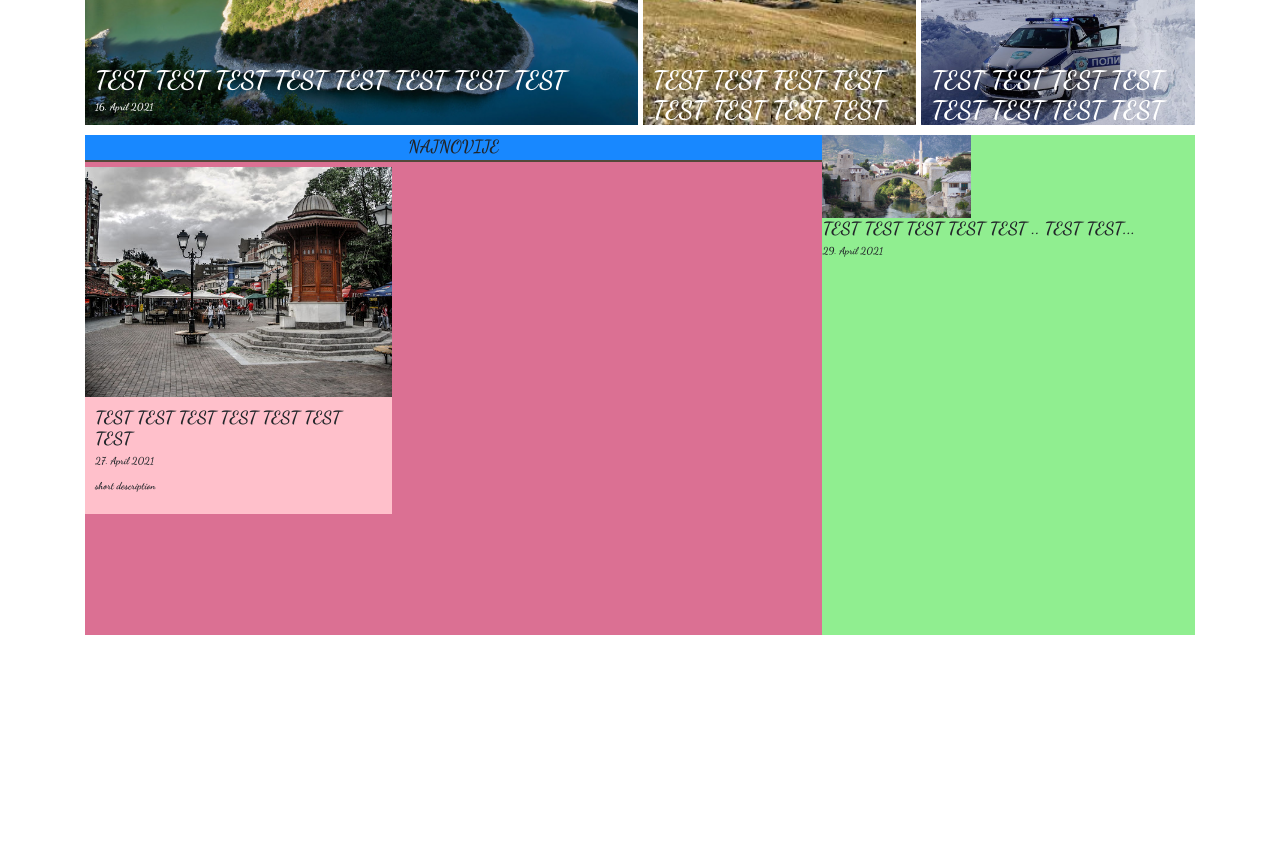
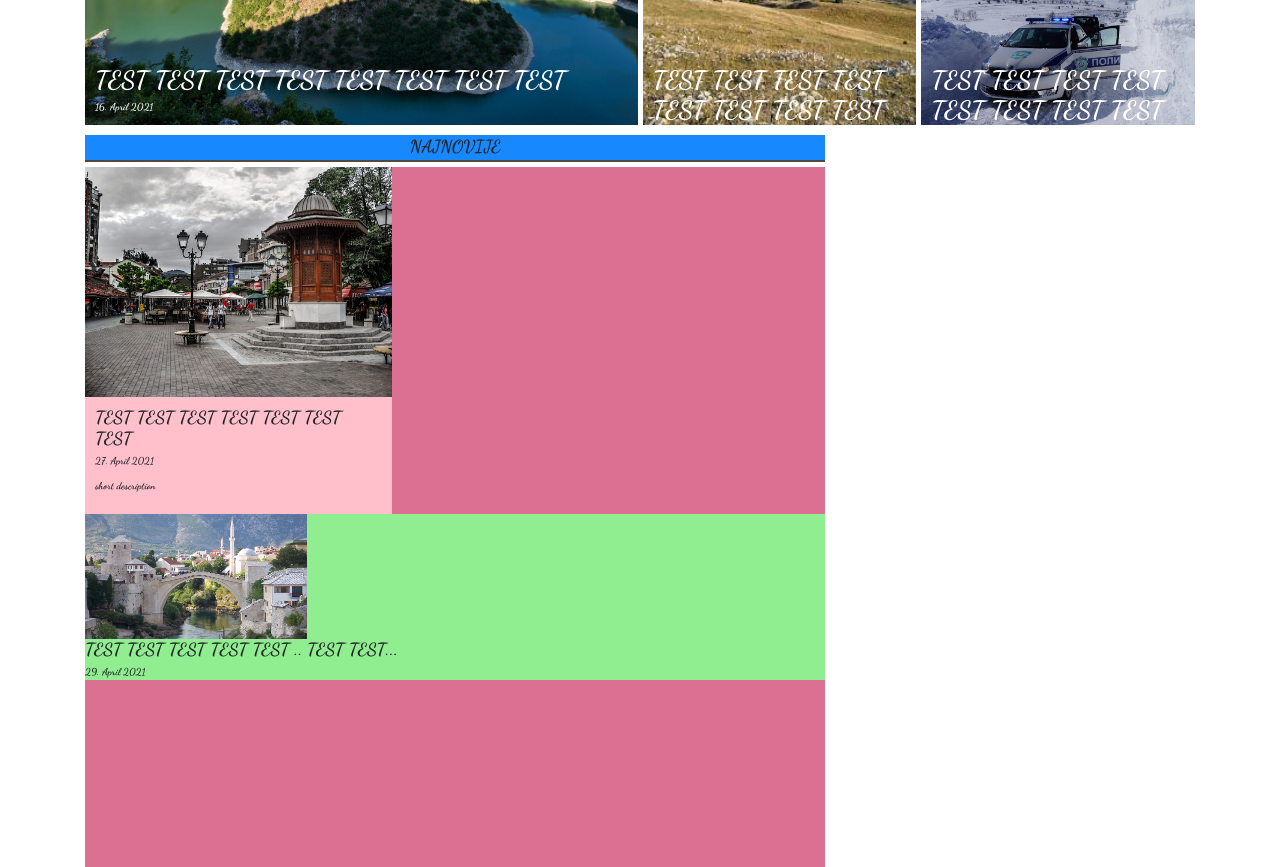
Before and after one commit to KadirZukorlic/SNews, a React (Create React App) app: page / in a window 1280 px wide. Shown: the part 440-1307 px from the top of the page. Before the commit the page ends 1075 px from the top, so only its background shows below. Built offline with nearby package versions, Linux system fonts and the light colour scheme; a web font is replaced by a local one.

Commit message:
fixes of width

```diff
--- a/src/components/Secondary.js
+++ b/src/components/Secondary.js
@@ -12,18 +12,10 @@ const Secondary = () => {
   return (
     <Container>
       <section className="secondary">
-        <div className="secondary__left">
-          <h3
-            style={{
-              borderBottom: '2px solid #54483A',
-              textAlign: 'center',
-              fontWeight: '700',
-              padding: '1.5px 3px 3px',
-              backgroundColor: '#1888ff',
-            }}
-          >
+        <h3 style={{borderBottom: '2px solid #54483A', textAlign: 'center', fontWeight: '700', padding: '1.5px 3px 3px', backgroundColor: '#1888ff', width: '66.7%', }}>
           NAJNOVIJE
         </h3>
+        <div className="secondary__left">
           <div className="secondary__left-big">
             <img
               src={SecondaryLeft1}
@@ -34,7 +26,6 @@ const Secondary = () => {
               <h3>TEST TEST TEST TEST TEST TEST TEST</h3>
               <p>27. April 2021</p>
               <p>short description</p>
-            </div>
             </div>
           </div>
 
@@ -49,7 +40,7 @@ const Secondary = () => {
               <p>29. April 2021</p>
             </div>
           </div>
-
+        </div>
       </section>
     </Container>
   );
--- a/src/sass/_components.scss
+++ b/src/sass/_components.scss
@@ -94,12 +94,13 @@
 // SECTION SECONDARY
 
 .secondary {
-  display: flex;
+  overflow: hidden;
 
   &__left {
     background-color: palevioletred;
     width: 66.7%;
-    height: 50rem; //TEST
+    height: 70rem;
+
 
     &-big {
       display: table;
@@ -119,13 +120,11 @@
     }
 
 
-
     &-small {
-      width: 33.7%;
       background-color: lightgreen;
 
       &--img {
-        width: 40%;
+        width: 30%;
         height: auto;
       }
     }
```
Lines whose indentation alone changed are shown as unchanged.
